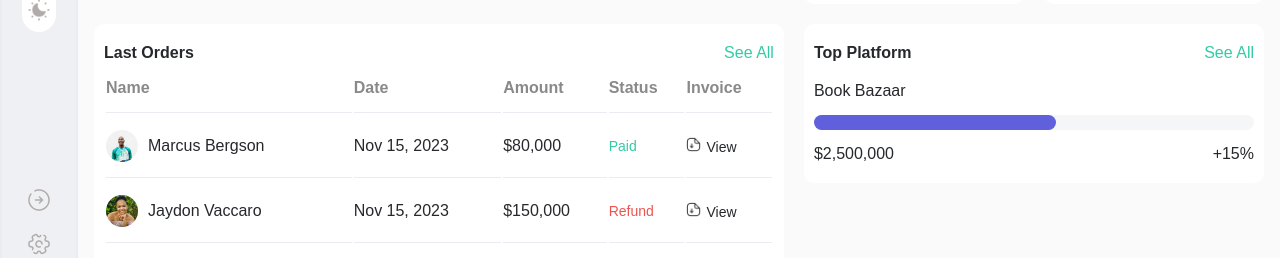
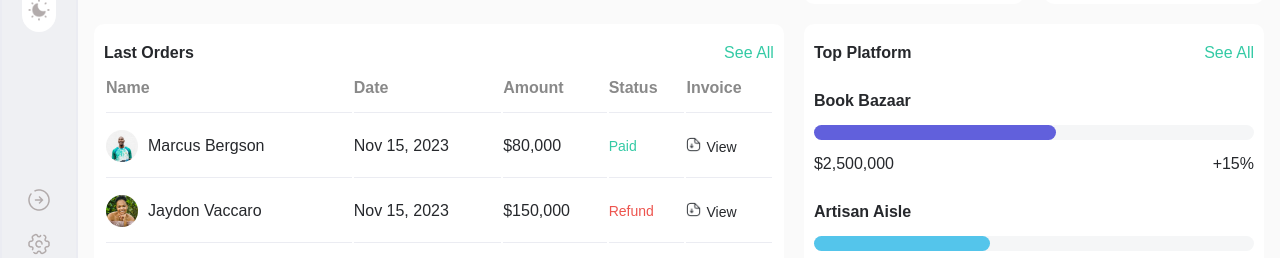
Before and after one commit to bezbrain/geepay-task, a React (Vite) app: page / in a window 1280 px wide. Shown: the part 656-914 px from the top of the page. Built offline with nearby package versions, Linux system fonts and the light colour scheme.

Commit message:
Completed the top platform section

```diff
--- a/src/components/dashboard/topPlatform/platformCard/platformCard.jsx
+++ b/src/components/dashboard/topPlatform/platformCard/platformCard.jsx
@@ -1,17 +1,17 @@
 import React from "react";
 import styles from "./platformCard.module.css";
 
-const PlatformCard = () => {
+const PlatformCard = ({ color, name, amount, rate }) => {
   return (
     <div className={styles.top__platform__card}>
-      <p>Book Bazaar</p>
-      <div className={styles.platform__bar}>
+      <p>{name}</p>
+      <div className={color}>
         <div></div>
       </div>
 
       <footer>
-        <p>$2,500,000</p>
-        <p>+15%</p>
+        <p>{amount}</p>
+        <p>{rate}</p>
       </footer>
     </div>
   );
--- a/src/components/dashboard/topPlatform/platformCard/platformCard.module.css
+++ b/src/components/dashboard/topPlatform/platformCard/platformCard.module.css
@@ -1,16 +1,9 @@
-.platform__bar {
-  height: 15px;
-  width: 100%;
-  background-color: #f5f6f7;
-  border-radius: 20px;
-  margin-block: 15px;
+.top__platform__card {
+  margin-block: 30px;
 }
 
-.platform__bar > div {
-  background-color: #6160dc;
-  border-radius: 20px;
-  height: 100%;
-  width: 55%;
+.top__platform__card > p {
+  font-weight: 600;
 }
 
 .top__platform__card > footer {
--- a/src/components/dashboard/topPlatform/top.module.css
+++ b/src/components/dashboard/topPlatform/top.module.css
@@ -18,3 +18,38 @@
 .top__platform > header > p:last-child {
   color: #34caa5;
 }
+
+.platform__book,
+.platform__artisan,
+.platform__toy {
+  height: 15px;
+  width: 100%;
+  background-color: #f5f6f7;
+  border-radius: 20px;
+  margin-block: 15px;
+}
+.platform__book > div,
+.platform__artisan > div,
+.platform__toy > div {
+  border-radius: 20px;
+  height: 100%;
+}
+
+.platform__book > div {
+  background-color: #6160dc;
+  width: 55%;
+}
+
+.platform__artisan > div {
+  background-color: #54c5eb;
+  width: 40%;
+}
+
+.platform__toy > div {
+  background-color: #ffb74a;
+  width: 25%;
+}
+
+.top__platform > div > p {
+  font-weight: 600;
+}
--- a/src/components/dashboard/topPlatform/topPlatform.jsx
+++ b/src/components/dashboard/topPlatform/topPlatform.jsx
@@ -1,8 +1,19 @@
 import React from "react";
 import styles from "./top.module.css";
 import PlatformCard from "./platformCard/platformCard";
+import { topPlatformData } from "../../../utils/data";
 
 const TopPlatform = () => {
+  const platformColor = (color) => {
+    if (color === "purple") {
+      return styles.platform__book;
+    } else if (color === "offBlue") {
+      return styles.platform__artisan;
+    } else {
+      return styles.platform__toy;
+    }
+  };
+
   return (
     <div className={styles.top__platform}>
       <header>
@@ -11,7 +22,14 @@ const TopPlatform = () => {
       </header>
 
       <div>
-        <PlatformCard />
+        {topPlatformData.map((each) => {
+          const { id, color } = each;
+          return (
+            <PlatformCard key={id} {...each} color={platformColor(color)} />
+          );
+        })}
+
+        <p>XStore</p>
       </div>
     </div>
   );
--- a/src/utils/data.js
+++ b/src/utils/data.js
@@ -164,3 +164,27 @@ export const orderData = [
     status: "Paid",
   },
 ];
+
+export const topPlatformData = [
+  {
+    id: 1,
+    color: "purple",
+    name: "Book Bazaar",
+    amount: "$2,500,000",
+    rate: "+15%",
+  },
+  {
+    id: 2,
+    color: "offBlue",
+    name: "Artisan Aisle",
+    amount: "$1,800,000",
+    rate: "+10%",
+  },
+  {
+    id: 3,
+    color: "yellow",
+    name: "Toy Troop",
+    amount: "$1,200,000",
+    rate: "+8%",
+  },
+];
```
